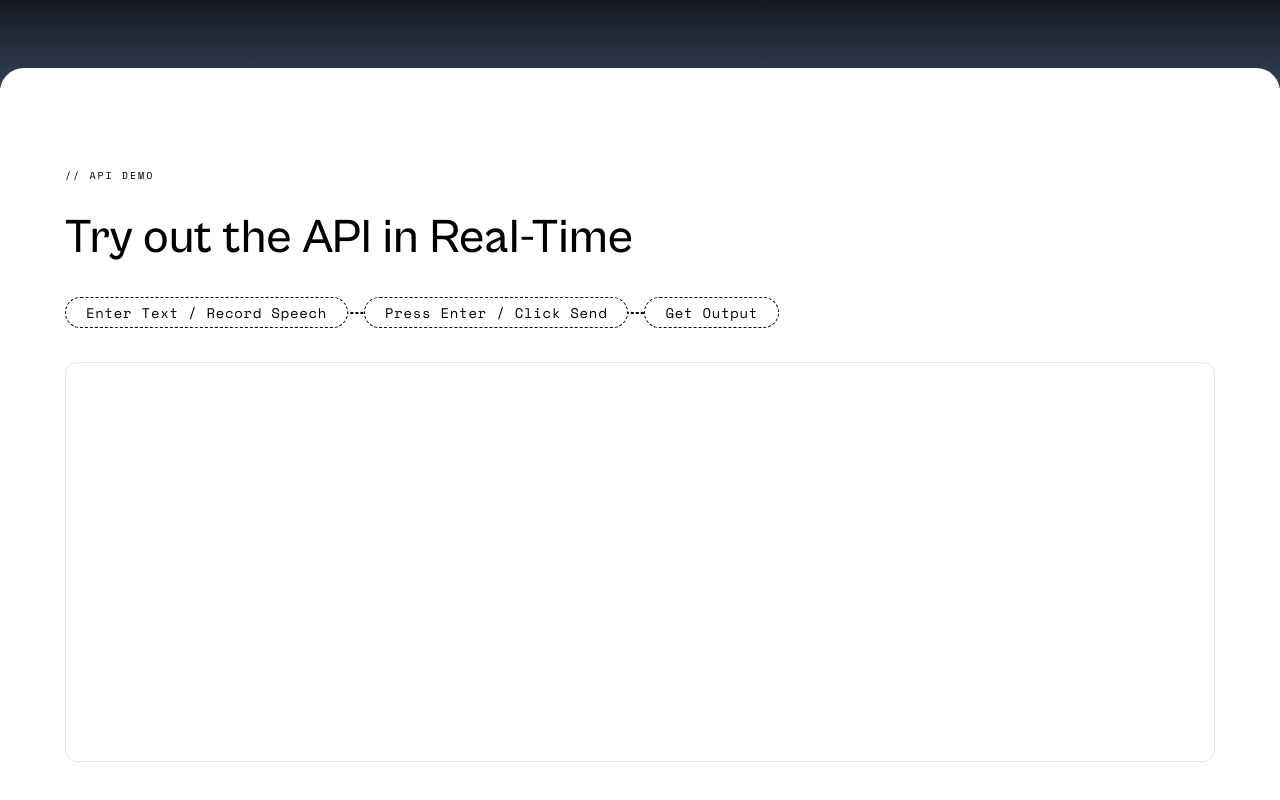
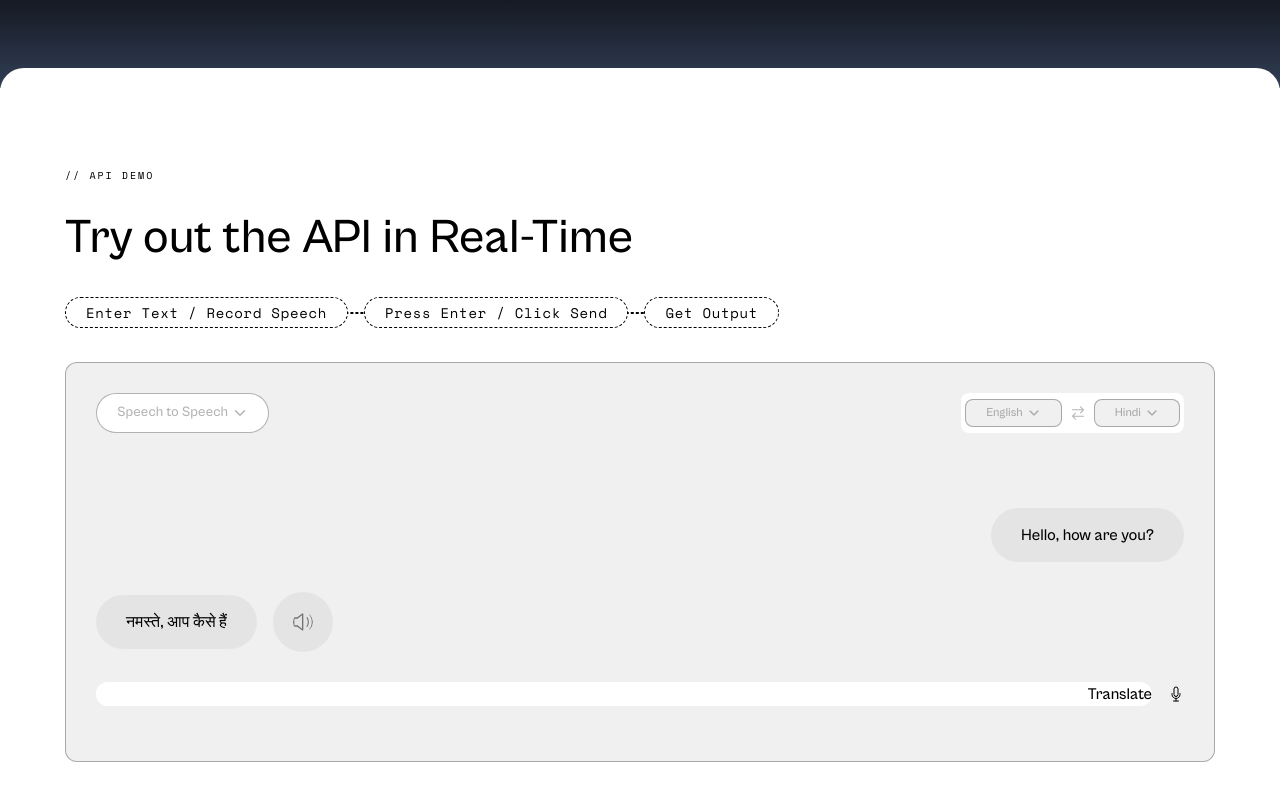
Before and after one commit to alternateAyush/soket-demo, a Next.js app: page /home in a window 1280 px wide. Shown: the part 2996-3796 px from the top of the page. Built offline with nearby package versions, Linux system fonts and the light colour scheme.

Commit message:
api demo incomplete

```diff
--- a/src/components/APIDemo.tsx
+++ b/src/components/APIDemo.tsx
@@ -1,5 +1,9 @@
 import React from "react";
 import { Space_Mono } from "next/font/google";
+import { IoIosArrowDown } from "react-icons/io";
+import { GoArrowSwitch } from "react-icons/go";
+import { RxSpeakerLoud } from "react-icons/rx";
+import { HiOutlineMicrophone } from "react-icons/hi2";
 
 const spaceMono = Space_Mono({
     subsets: ["latin"],
@@ -33,19 +37,74 @@ const APIDemo = () => {
                 <h2 className='w-full md:w-[75%] text-[3rem] leading-[3.1rem] break-words'>
                     {sectionTitle}
                 </h2>
-                <div className="h-auto relative">
-                    <ul className={`${spaceMono.className} z-0 text-[14px] flex flex-row justify-start items-center flex-wrap`}>
-                        {
-                            instructionList.map((instruction,index)=>{
-                                return <li key={index} className={`${(index+1===instructionList.length)? `mr-0`:`mr-4`} my-1 bg-white tracking-wider p-1 px-[20px] border-[1.5px] border-dashed rounded-full border-black`}>
+                <div className='h-auto relative'>
+                    <ul
+                        className={`${spaceMono.className} z-0 text-[14px] flex flex-row justify-start items-center flex-wrap`}
+                    >
+                        {instructionList.map((instruction, index) => {
+                            return (
+                                <li
+                                    key={index}
+                                    className={`${
+                                        index + 1 === instructionList.length
+                                            ? `mr-0`
+                                            : `mr-4`
+                                    } my-1 bg-white tracking-wider p-1 px-[20px] border-[1.5px] border-dashed rounded-full border-black hover:bg-[rgba(240,240,240,1)] hover:border-solid`}
+                                >
                                     {instruction.title}
                                 </li>
-                            })
-                        }
-                    <div className="-z-10 w-full absolute top-1/2 left-0 border-[1.5px] border-dashed border-black"></div>
+                            );
+                        })}
+                        <div className='-z-10 w-full absolute top-1/2 left-0 border-[1.5px] border-dashed border-black'></div>
                     </ul>
                 </div>
-                <div className="w-full h-[400px] bg-[rgba(249, 249, 249, 1)] border border-[rgba(0, 0, 0, 0.14)] rounded-xl"></div>
+                <div className='w-full h-[400px] p-[10px] md:p-[30px] bg-[rgba(240,240,240,1)] border border-[rgba(0,0,0,0.3)] rounded-xl'>
+                    <div className='mx-auto md:mx-0 w-3/4  md:w-full h-auto md:h-[40px] flex flex-col md:flex-row justify-center md:justify-between items-stretch space-y-4 md:space-y-0'>
+                        <div className='py-2 md:py-0 px-[20px] flex justify-center items-center space-x-1 flex-nowrap bg-white text-[rgba(0,0,0,0.3)] rounded-full border border-[rgba(0,0,0,0.3)] hover:text-[rgba(0,0,0,1)] hover:border-[rgba(0,0,0,1)]'>
+                            <span className='text-[14px]'>
+                                Speech to Speech
+                            </span>
+                            <IoIosArrowDown size={16} />
+                        </div>
+                        <div className='py-2 md:py-0 rounded-lg px-1 bg-white flex flex-row flex-nowrap justify-center items-center space-x-2 text-[rgba(0,0,0,0.3)] text-[12px] hover:text-black'>
+                            <div className='bg-[rgba(240,240,240,1)] border border-[rgba(0,0,0,0.3)] p-1 px-[20px] rounded-lg flex flex-row flex-nowrap justify-center items-center space-x-1 hover:bg-white hover:border-black'>
+                                <span>English</span>
+                                <IoIosArrowDown size={14} />
+                            </div>
+                            <GoArrowSwitch size={16} />
+                            <div className='bg-[rgba(240,240,240,1)] border border-[rgba(0,0,0,0.3)] p-1 px-[20px] rounded-lg flex flex-row flex-nowrap justify-center items-center space-x-1 hover:bg-white hover:border-black'>
+                                <span>Hindi</span>
+                                <IoIosArrowDown size={14} />
+                            </div>
+                        </div>
+                    </div>
+                    <div className='mt-[75px] flex flex-row justify-end items-center w-full flex-nowrap'>
+                        <div className='py-[15px] px-[30px] rounded-full text-[16px] bg-[rgba(217,217,217,0.5)] text-[rgba(0,0,0,1)]'>
+                            <span>{`Hello, how are you?`}</span>
+                        </div>
+                    </div>
+                    <div className='mt-[30px] flex flex-row justify-start items-center w-full flex-nowrap space-x-4'>
+                        <div className='py-[15px] px-[30px] rounded-full text-[16px] bg-[rgba(217,217,217,0.5)] text-[rgba(0,0,0,1)]'>
+                            <span>{`नमस्ते, आप कैसे हैं`}</span>
+                        </div>
+                        <div className='p-[20px] flex justify-center items-center rounded-full bg-[rgba(217,217,217,0.5)] text-[rgba(0,0,0,0.5)] hover:bg-white hover:text-black'>
+                            <div className='rounded-full h-[20px] w-[20px] overflow-hidden'>
+                                <RxSpeakerLoud size={20} />
+                            </div>
+                        </div>
+                    </div>
+                    <div className='mt-[30px] flex flex-row justify-between items-center w-full flex-nowrap space-x-4'>
+                        <div className='flex flex-row justify-between items-center w-full rounded-full bg-white overflow-hidden'>
+                            <input className="w-full outline-none text-[16px]"/>
+                            <button>
+                                <span>Translate</span>
+                            </button>
+                        </div>
+                        <button>
+                            <HiOutlineMicrophone />
+                        </button>
+                    </div>
+                </div>
             </div>
         </section>
     );
```
